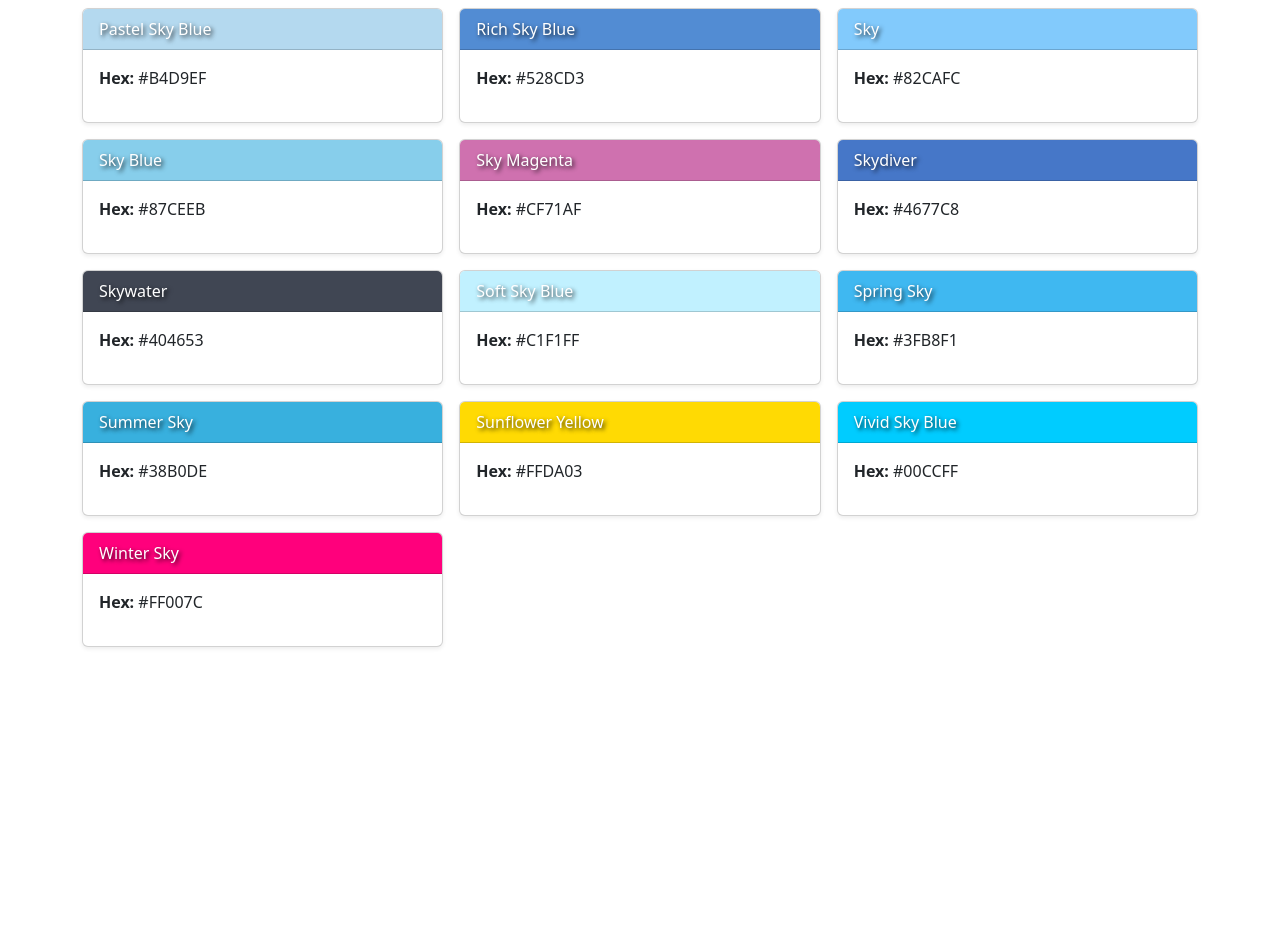
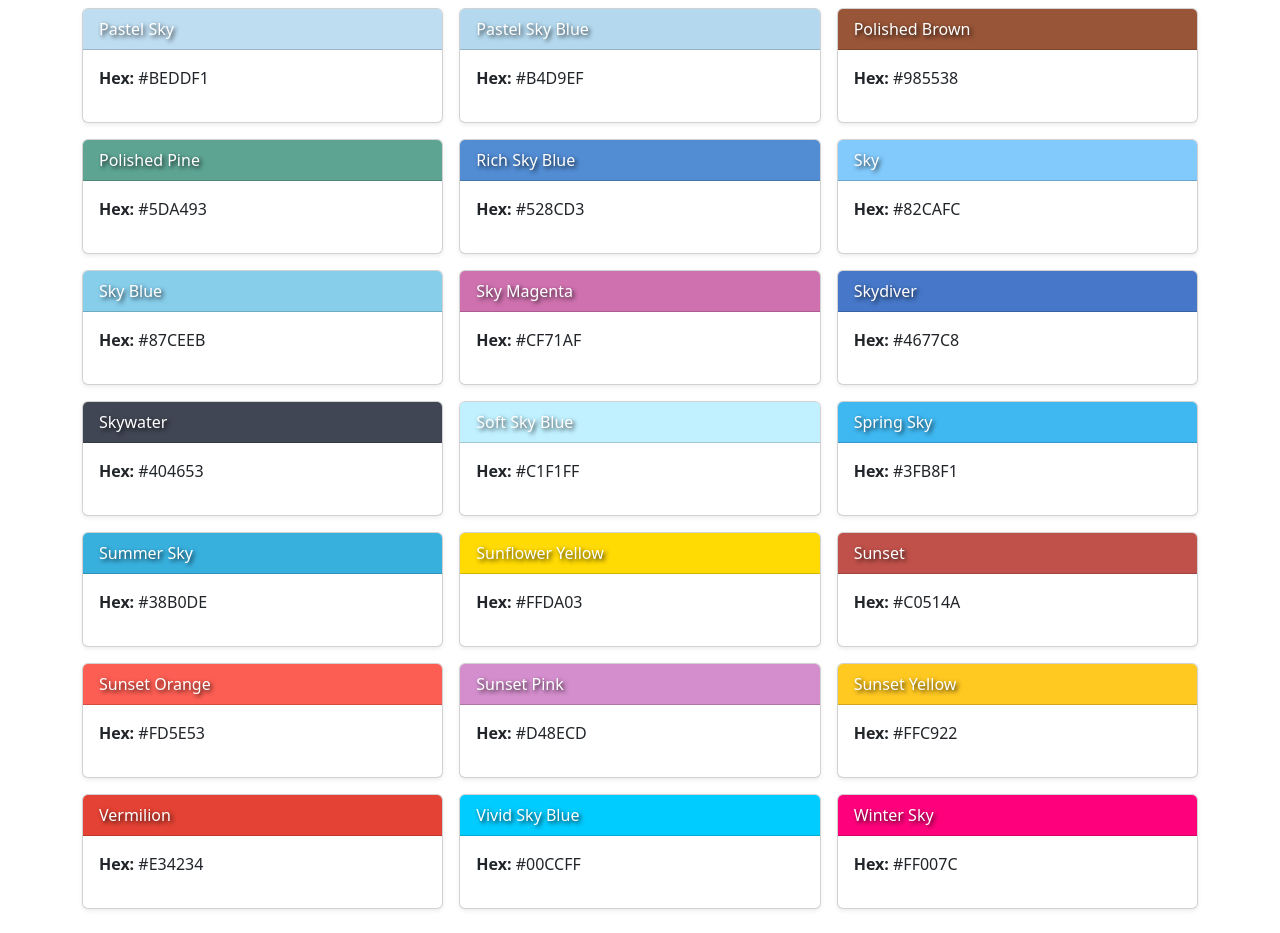
Before and after one commit to inBrackets/ColourGallery, an Angular app: page / in a window 1280 px wide. Shown: the part 1180-2113 px from the top of the page. Before the commit the page ends 1851 px from the top, so only its background shows below. Built offline with nearby package versions, Linux system fonts and the light colour scheme.

Commit message:
add colours

```diff
--- a/src/app/color-gallery/color-gallery.component.ts
+++ b/src/app/color-gallery/color-gallery.component.ts
@@ -43,6 +43,7 @@ export class ColorGalleryComponent {
     {title: 'Dusky Purple', hex: '#895B7B', description: ''},
     {title: 'Dusky Rose', hex: '#BA6873', description: ''},
     {title: 'Falu Red', hex: '#801818', description: ''},
+    {title: 'Fanta Orange', hex: '#FF8300', description: ''},
     {title: 'Filmpro Sky Blue', hex: '#355D90', description: ''},
     {title: 'Forest Green', hex: '#014421', description: ''},
     {title: 'French Sky Blue', hex: '#77B5FE', description: ''},
@@ -55,6 +56,8 @@ export class ColorGalleryComponent {
     {title: 'Palm Beach Sky', hex: '#7AE2F0', description: ''},
     {title: 'Pastel Sky', hex: '#BEDDF1', description: ''},
     {title: 'Pastel Sky Blue', hex: '#B4D9EF', description: ''},
+    {title: 'Polished Brown', hex: '#985538', description: ''},
+    {title: 'Polished Pine', hex: '#5DA493', description: ''},
     {title: 'Rich Sky Blue', hex: '#528CD3', description: ''},
     {title: 'Sky', hex: '#82CAFC', description: ''},
     {title: 'Sky Blue', hex: '#87CEEB', description: ''},
@@ -65,6 +68,11 @@ export class ColorGalleryComponent {
     {title: 'Spring Sky', hex: '#3FB8F1', description: ''},
     {title: 'Summer Sky', hex: '#38B0DE', description: ''},
     {title: 'Sunflower Yellow', hex: '#FFDA03', description: ''},
+    {title: 'Sunset', hex: '#C0514A', description: ''},
+    {title: 'Sunset Orange', hex: '#FD5E53', description: ''},
+    {title: 'Sunset Pink', hex: '#D48ECD', description: ''},
+    {title: 'Sunset Yellow', hex: '#FFC922', description: ''},
+    {title: 'Vermilion', hex: '#E34234', description: ''},
     {title: 'Vivid Sky Blue', hex: '#00CCFF', description: ''},
     {title: 'Winter Sky', hex: '#FF007C', description: ''},
 
```
